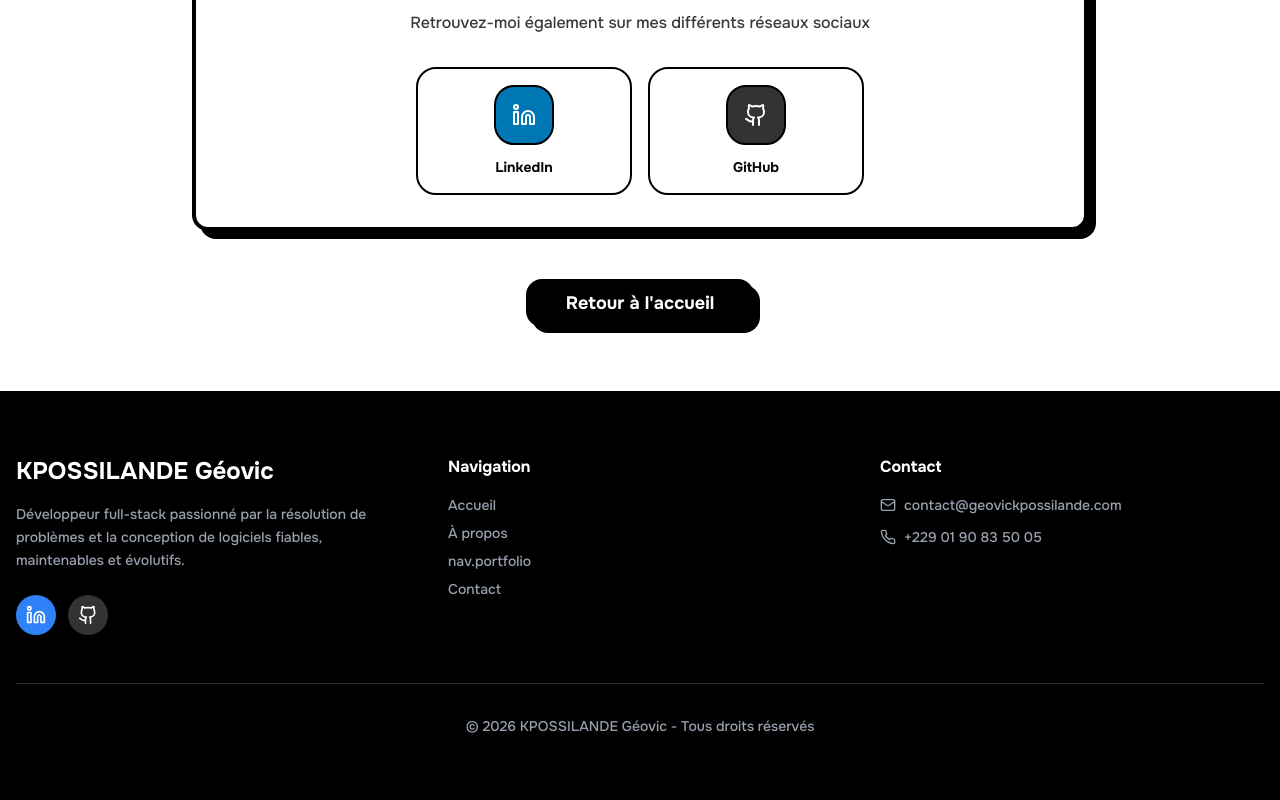
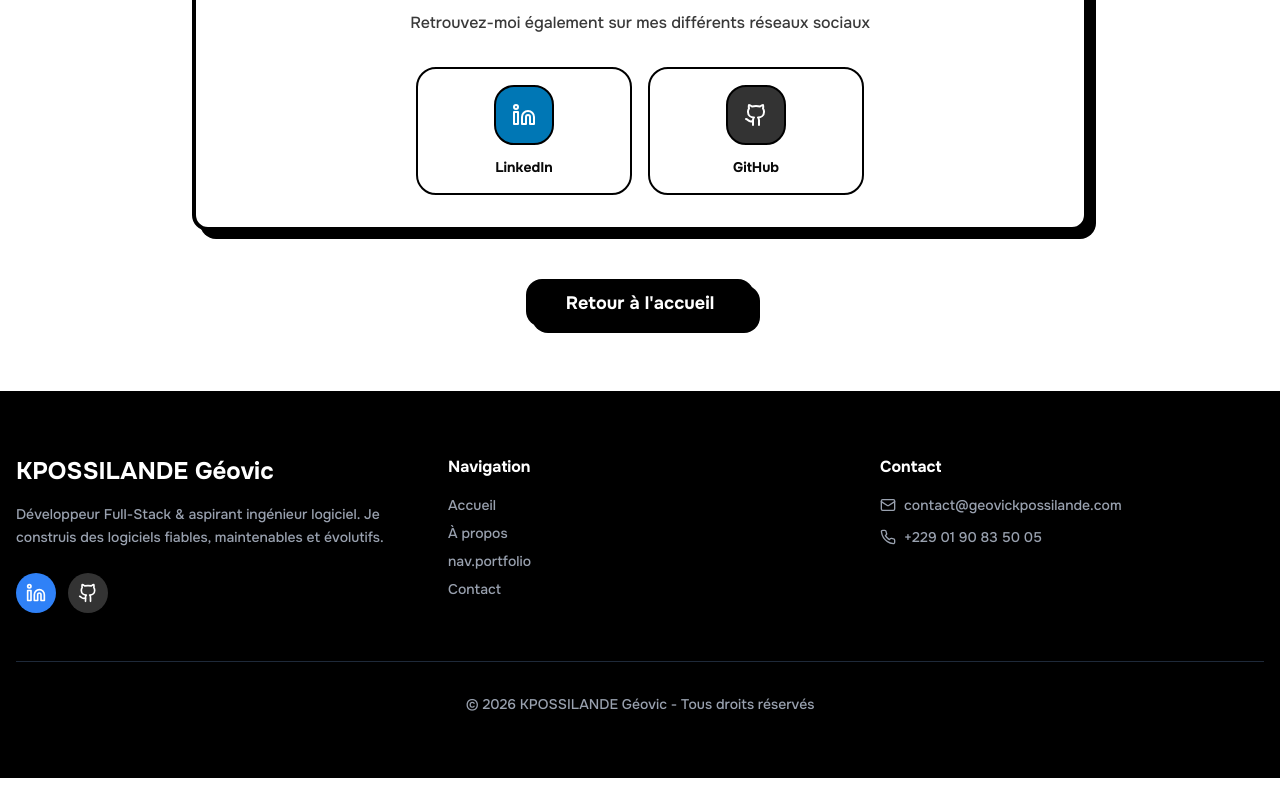
Before and after one commit to Geovic20/my_Portfolio, a Next.js app: page /contact in a window 1280 px wide. Shown: the part 732-1532 px from the top of the page. After the commit the page ends 1510 px from the top, so only its background shows below. Built offline with nearby package versions, Linux system fonts and the light colour scheme; no server answers.

Commit message:
Amélioration du footer

```diff
--- a/contexts/language-context.tsx
+++ b/contexts/language-context.tsx
@@ -77,7 +77,7 @@ const translations = {
     },
     footer: {
       tagline:
-        "Développeur full-stack passionné par la résolution de problèmes et la conception de logiciels fiables, maintenables et évolutifs.",
+        "Développeur Full-Stack & aspirant ingénieur logiciel. Je construis des logiciels fiables, maintenables et évolutifs.",
       navTitle: "Navigation",
       contactTitle: "Contact",
       rights: "Tous droits réservés",
@@ -251,7 +251,7 @@ const translations = {
     },
     footer: {
       tagline:
-        "Full-stack developer passionate about problem-solving and building reliable, maintainable and scalable software.",
+        "Full-Stack developer & aspiring software engineer. I build reliable, maintainable and scalable software.",
       navTitle: "Navigation",
       contactTitle: "Contact",
       rights: "All rights reserved",
```
